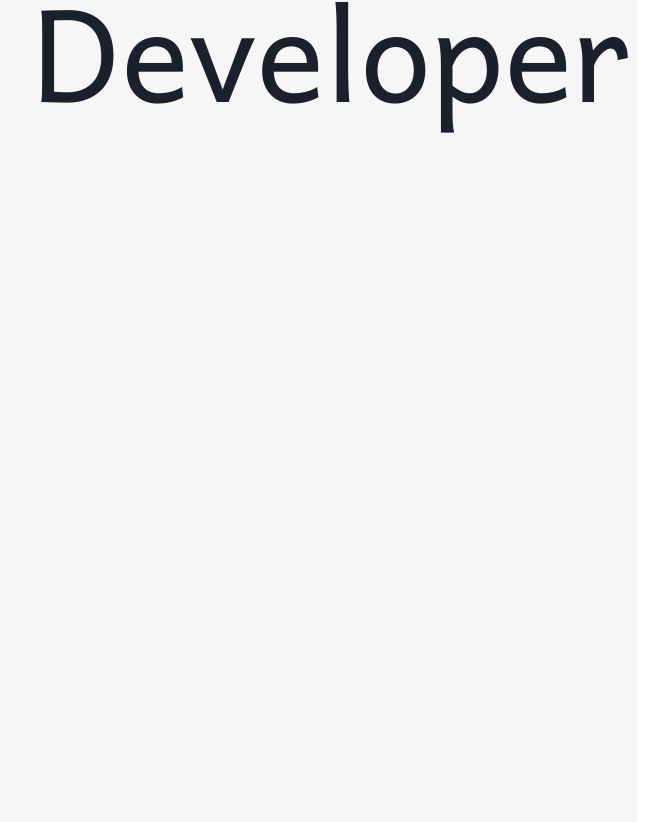
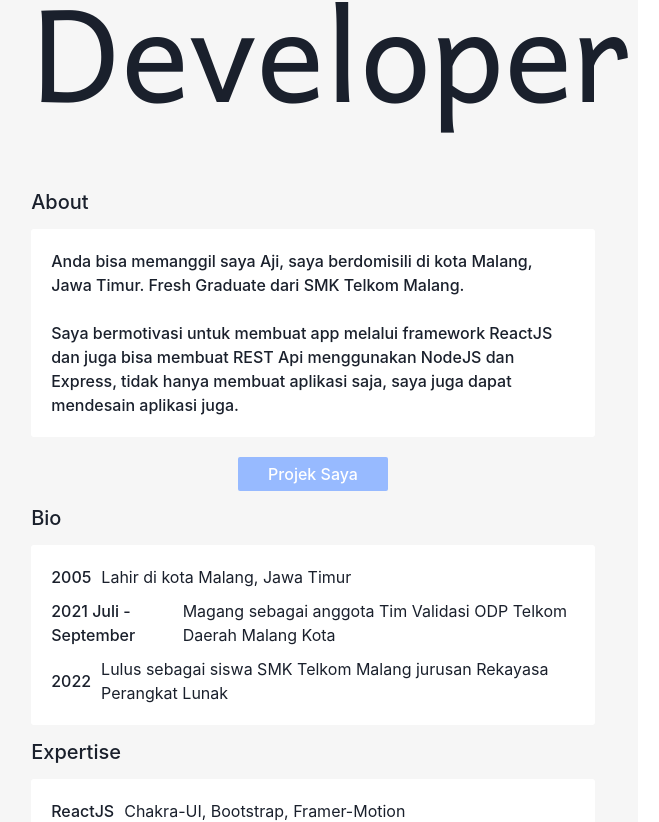
Before and after one commit to ajinata84/my-profile, a React (Create React App) app: page / in a window 1280 px wide. Shown: the part 722-1544 px from the top of the page, without its empty margins (327-986 px from the left). Before the commit the page ends 912 px from the top, so only its background shows below. Built offline with nearby package versions, Linux system fonts and the light colour scheme; a web font is replaced by a local one.

Commit message:
more fix for router issues

```diff
--- a/src/App.js
+++ b/src/App.js
@@ -52,9 +52,9 @@ export default function App() {
             <MainSection />
             <AnimatePresence exitBeforeEnter>
               <Routes location={location} key={location.pathname}>
-                <Route path="/my-profile/" element={<Home />} />
-                <Route path="/my-profile/projects" element={<Projects />} />
-                <Route path="/my-profile/contact" element={<Contact />} />
+                <Route path="" element={<Home />} />
+                <Route path="/projects" element={<Projects />} />
+                <Route path="/contact" element={<Contact />} />
               </Routes>
             </AnimatePresence>
           </Container>
--- a/src/components/Navbar.js
+++ b/src/components/Navbar.js
@@ -57,7 +57,7 @@ export default function Navbar() {
       >
         <Flex align="center" mr={5}>
           <Heading as="h1" size="md" letterSpacing="tighter">
-            <NavLink to={"/my-profile/"}>
+            <NavLink to={""}>
               <i>DJi</i>
             </NavLink>
           </Heading>
@@ -72,8 +72,8 @@ export default function Navbar() {
           mt={{ base: 4, md: 0 }}
         >
           <Spacer></Spacer>
-          <LinkItem href={"/my-profile/projects"}>Projects</LinkItem>
-          <LinkItem href={"/my-profile/contact"}>Contact</LinkItem>
+          <LinkItem href={"/projects"}>Projects</LinkItem>
+          <LinkItem href={"/contact"}>Contact</LinkItem>
         </Stack>
         <Box ml={2}>
           <ThemeToggleButton></ThemeToggleButton>
--- a/src/pages/Home.js
+++ b/src/pages/Home.js
@@ -188,7 +188,7 @@ const MyButton = () => {
           transition: { duration: 1, delay: 0.2, type: "spring" },
         }}
       >
-        <NavLink to={"/my-profile/projects"}>
+        <NavLink to={"/projects"}>
           <Box
             bg={colorMode === "light" ? "#97baff" : "#2B3E66"}
             transition="150ms"
```
